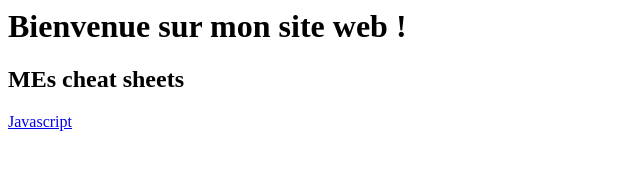
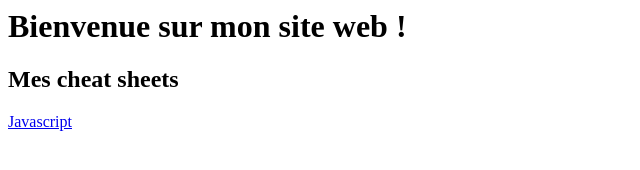
Before and after one commit to TracyBonjour/TracyBonjour.github.io, a plain HTML site: page index.html in a window 1280 px wide. Shown: the full height of the page, 0-640 px from the left. Drawn offline with Linux system fonts and the light colour scheme.

Commit message:
Update index.html

```diff
--- a/index.html
+++ b/index.html
@@ -1,5 +1,5 @@
 <h1>Bienvenue sur mon site web !</h1>
 
-<h2>MEs cheat sheets</h2>
+<h2>Mes cheat sheets</h2>
 
 <a href="https://hackmd.io/vFz76CIyScmJ9Wt9No4MQg">Javascript</a>
```
